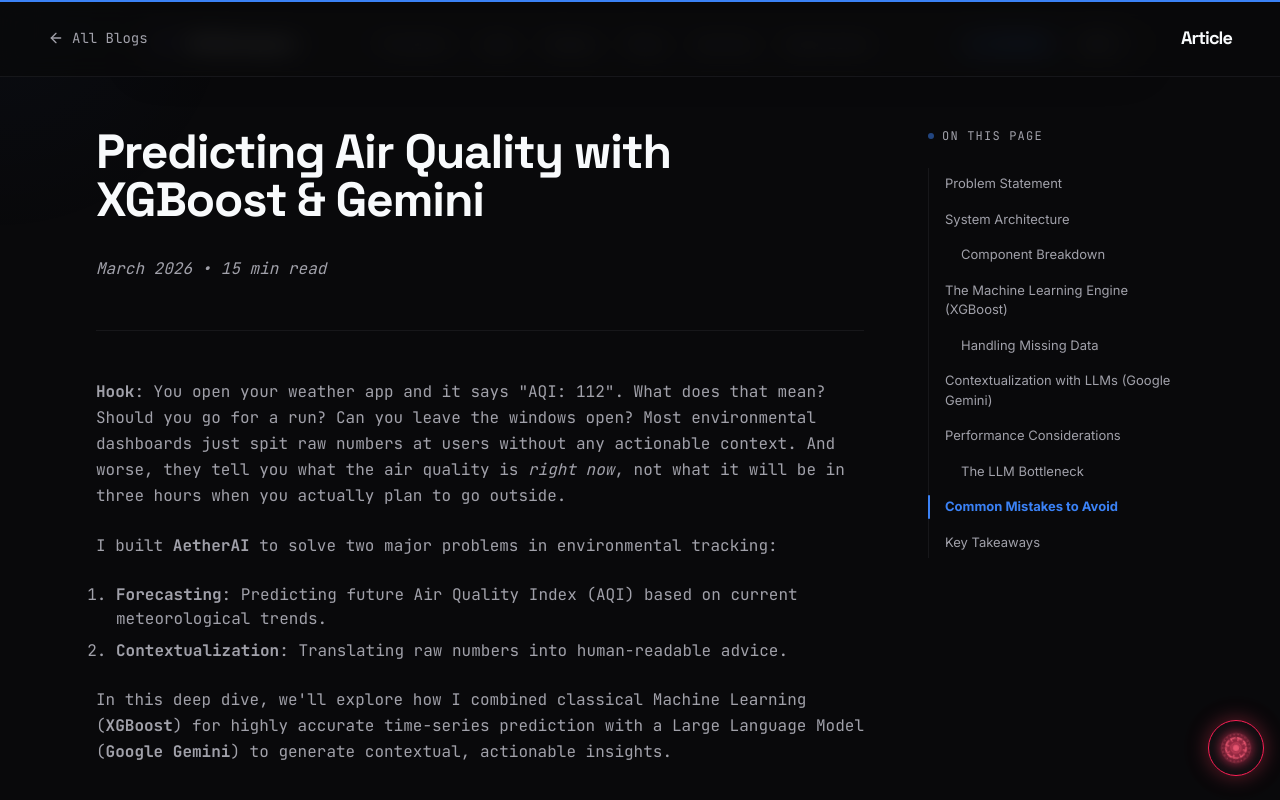
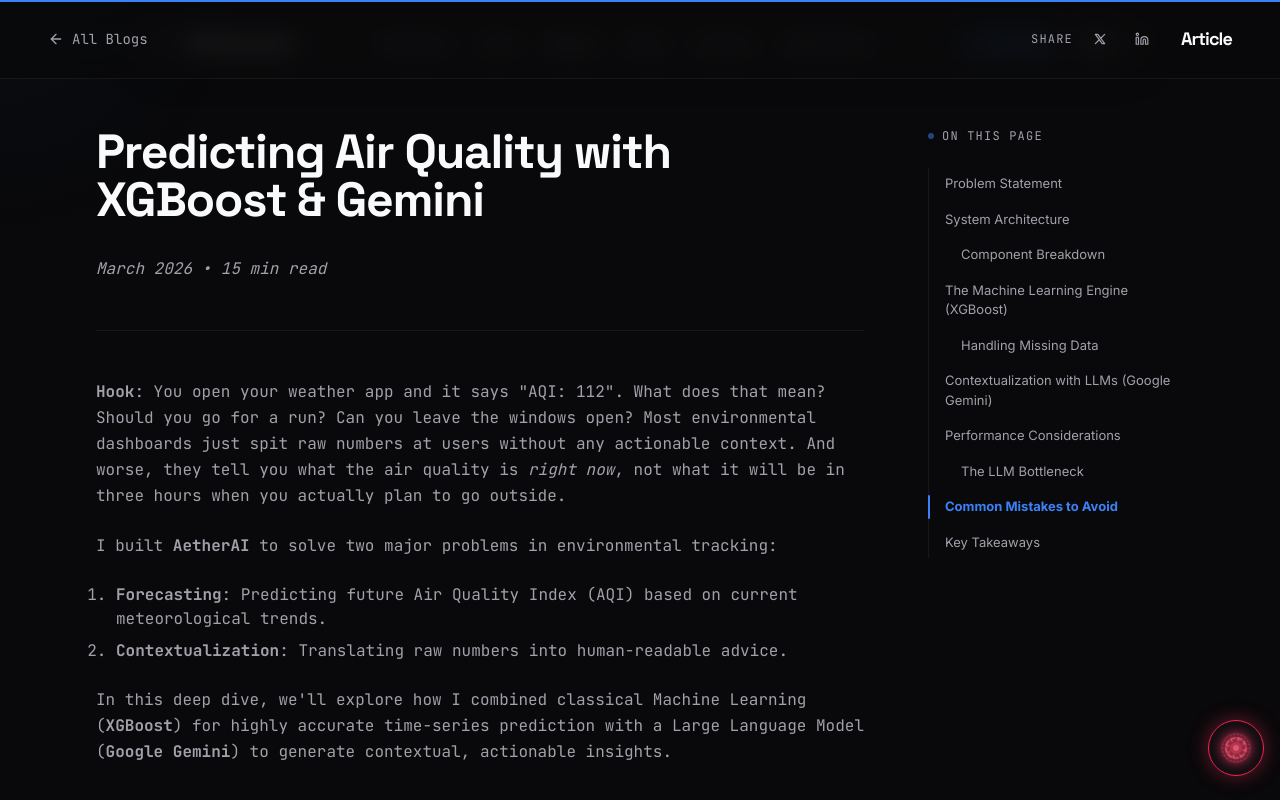
Before and after one commit to Vaibhav-1819/vaibhav-portfolio, a Next.js app: page /blog/ai-air-quality in a window 1280 px wide. Shown: the top 800 px of the page. Built offline with nearby package versions, Linux system fonts and the light colour scheme.

Commit message:
fix: stabilize TOC observer and add social share buttons to navigation

```diff
--- a/components/layout/BlogLayoutClient.tsx
+++ b/components/layout/BlogLayoutClient.tsx
@@ -1,7 +1,7 @@
 "use client";
 
 import { motion, useScroll, useSpring } from "framer-motion";
-import { ArrowLeft } from "lucide-react";
+import { ArrowLeft, Share2 } from "lucide-react";
 import { useEffect, useState, ReactNode } from "react";
 import Link from "next/link";
 import { usePathname } from "next/navigation";
@@ -31,47 +31,52 @@
       return;
     }
 
-    // Query all h2 tags inside the main content area after mount
-    // setTimeout ensures the MDX components have rendered
-    const timeout = setTimeout(() => {
+    const updateTOC = () => {
       const elements = Array.from(document.querySelectorAll("main h2, main h3"));
+      if (elements.length === 0) return;
 
       const items: TOCItem[] = elements.map((elem) => ({
         id: elem.id,
-        title: elem.textContent?.replace(/^[\d.]+\s*/, '') || "", // Strip leading numbers like "1. " from TOC
+        title: elem.textContent?.replace(/^[\d.]+\s*/, '') || "",
         level: elem.tagName === "H2" ? 2 : 3,
       })).filter(item => item.id);
 
-      setHeadings(items);
+      setHeadings(prev => {
+        if (prev.length === items.length && prev.every((p, i) => p.id === items[i].id)) {
+          return prev;
+        }
+        return items;
+      });
 
-      const observerCallback = () => {
-        // Find all headings
+      handleScroll();
+    };
+
+    const handleScroll = () => {
       const elements = Array.from(document.querySelectorAll("main h2, main h3"));
-
-        // Find the active heading (the one closest to the top but still above a threshold)
       let currentActive = "";
       for (const elem of elements) {
         const rect = elem.getBoundingClientRect();
-          // 150px accounts for the fixed header
         if (rect.top <= 150) {
           currentActive = elem.id;
         }
       }
-
       if (currentActive) {
         setActiveId(currentActive);
       }
     };
 
-      window.addEventListener("scroll", observerCallback, { passive: true });
-      observerCallback(); // Trigger once on load
+    const observer = new MutationObserver(updateTOC);
+    observer.observe(document.body, { childList: true, subtree: true });
+
+    window.addEventListener("scroll", handleScroll, { passive: true });
+
+    // Initial check
+    updateTOC();
 
     return () => {
-        window.removeEventListener("scroll", observerCallback);
+      observer.disconnect();
+      window.removeEventListener("scroll", handleScroll);
     };
-    }, 400); // Slightly longer timeout to allow page transition content to render
-
-    return () => clearTimeout(timeout);
   }, [pathname, isIndex]);
 
   if (isIndex) {
@@ -95,7 +100,28 @@
             <ArrowLeft size={16} className="group-hover:-translate-x-1 transition-transform" />
             <span className="font-mono text-sm hidden sm:inline">All Blogs</span>
           </Link>
+          <div className="flex items-center gap-6">
+            {!isIndex && (
+              <div className="flex items-center gap-3">
+                <span className="font-mono text-xs text-muted uppercase tracking-widest hidden sm:inline">Share</span>
+                <button
+                  onClick={() => window.open(`https://twitter.com/intent/tweet?text=${encodeURIComponent(document.title)}&url=${encodeURIComponent(window.location.href)}`, '_blank')}
+                  className="p-2 rounded-full hover:bg-surface text-muted hover:text-primary transition-colors"
+                  title="Share on Twitter"
+                >
+                  <svg xmlns="http://www.w3.org/2000/svg" width="14" height="14" viewBox="0 0 24 24" fill="none" stroke="currentColor" strokeWidth="2" strokeLinecap="round" strokeLinejoin="round"><path d="M4 4l11.733 16h4.267l-11.733 -16z"/><path d="M4 20l6.768 -6.768m2.46 -2.46l6.772 -6.772"/></svg>
+                </button>
+                <button
+                  onClick={() => window.open(`https://www.linkedin.com/sharing/share-offsite/?url=${encodeURIComponent(window.location.href)}`, '_blank')}
+                  className="p-2 rounded-full hover:bg-surface text-muted hover:text-primary transition-colors"
+                  title="Share on LinkedIn"
+                >
+                  <svg xmlns="http://www.w3.org/2000/svg" width="14" height="14" viewBox="0 0 24 24" fill="none" stroke="currentColor" strokeWidth="2" strokeLinecap="round" strokeLinejoin="round"><path d="M16 8a6 6 0 0 1 6 6v7h-4v-7a2 2 0 0 0-2-2 2 2 0 0 0-2 2v7h-4v-7a6 6 0 0 1 6-6z"/><rect width="4" height="12" x="2" y="9"/><circle cx="4" cy="4" r="2"/></svg>
+                </button>
+              </div>
+            )}
             <div className="font-heading font-bold text-lg tracking-tighter">Article</div>
+          </div>
         </div>
       </nav>
 
@@ -114,7 +140,7 @@
 
         {/* Floating Table of Contents (Desktop Only) */}
         {!isIndex && (
-          <aside className="hidden xl:block w-64 shrink-0 relative py-32">
+          <aside className="hidden lg:block w-64 shrink-0 relative py-32">
           <div className="sticky top-32">
             <h4 className="font-mono text-xs text-muted uppercase tracking-widest mb-6 flex items-center gap-2">
               <span className="w-1.5 h-1.5 rounded-full bg-primary/50"></span>
```
Lines whose indentation alone changed are shown as unchanged.
